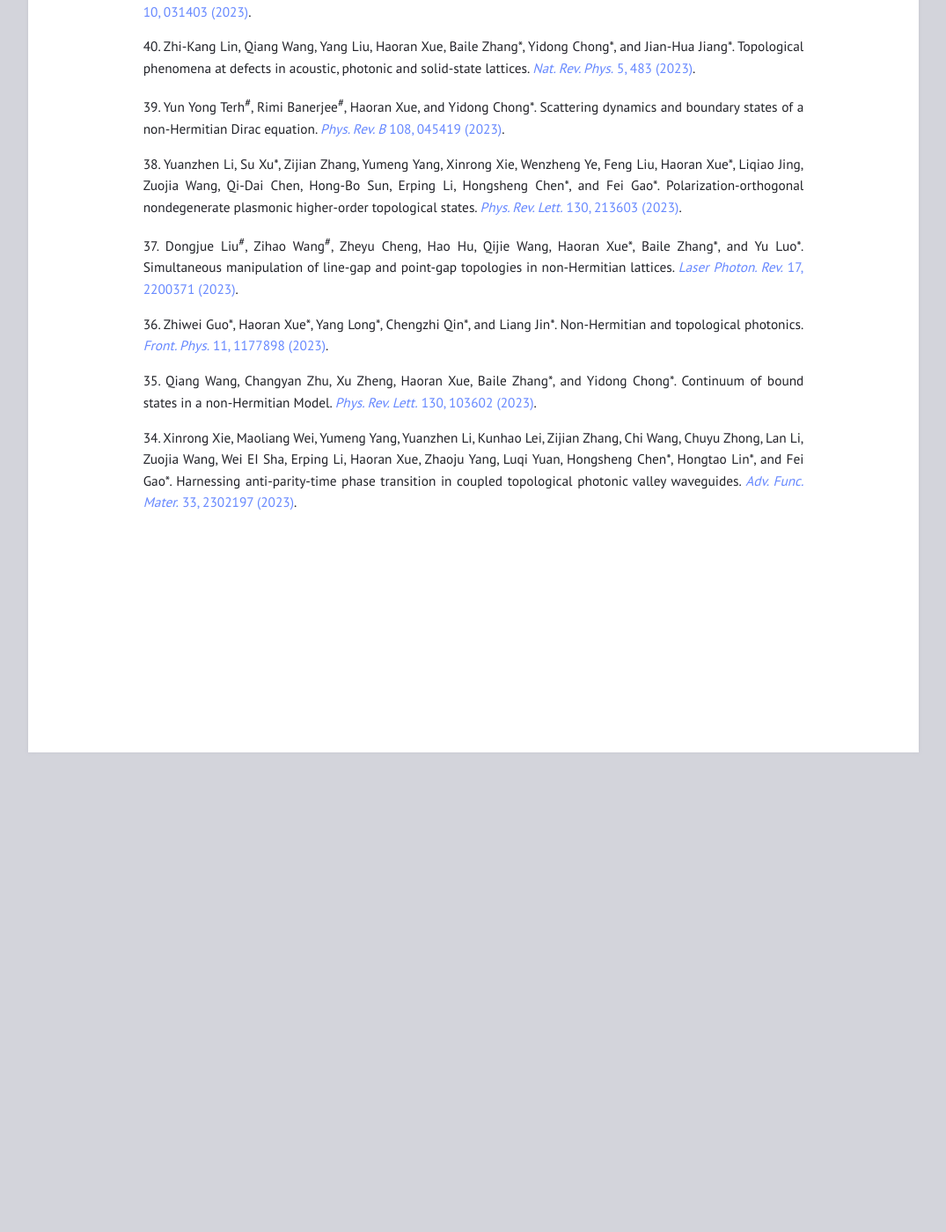
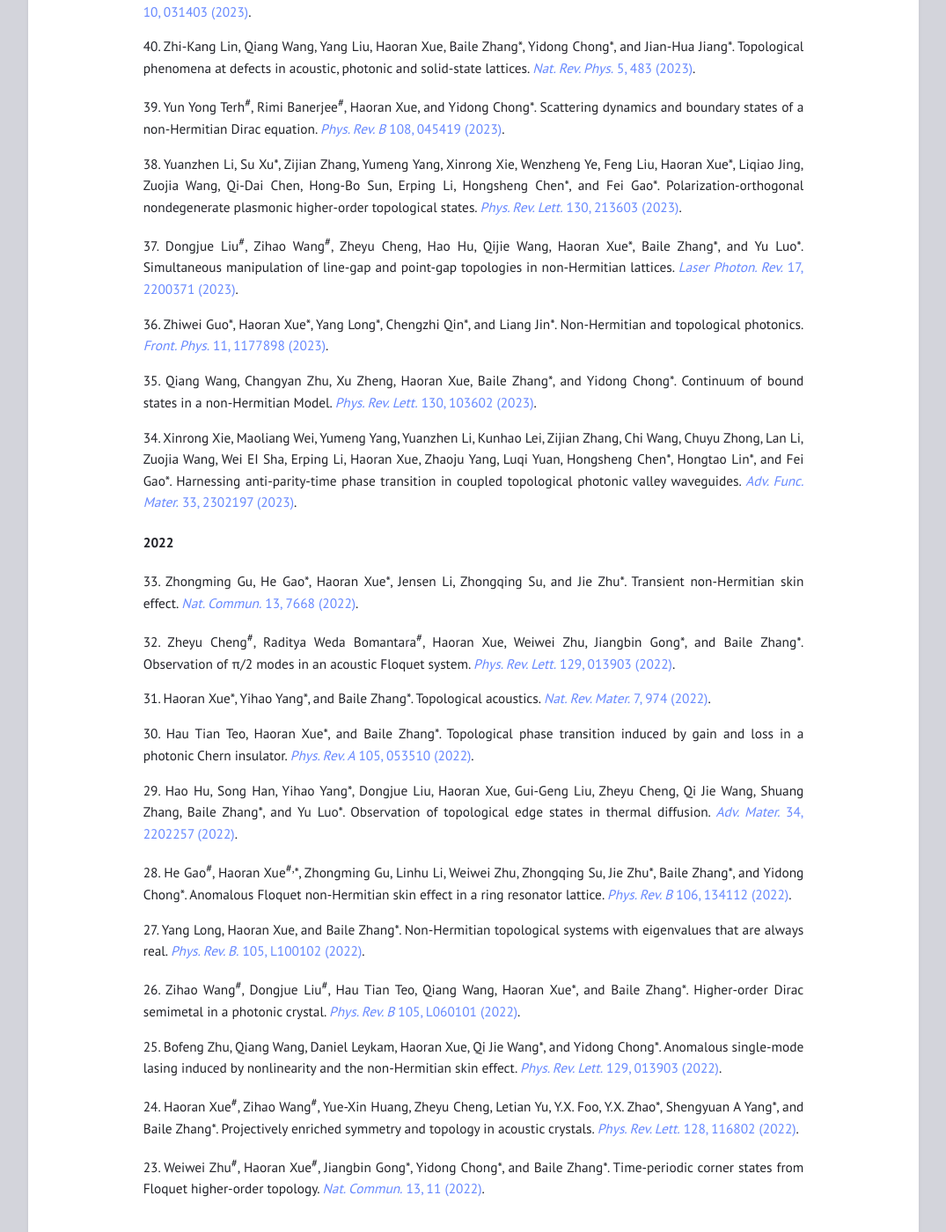
Before and after one commit to haoran-group/haoran-group.github.io, a Jekyll site: the page built from paper.md, in a window 1280 px wide and 1400 px high, scrolled down 545 px. Shown: the whole window at 88% size, without its empty margins (102-1177 px from the left). Built offline with Jekyll 4.4.1, drawn with Linux system fonts in a browser that asks for light colours.

Commit message:
Update paper.md

```diff
--- a/paper.md
+++ b/paper.md
@@ -29,3 +29,27 @@ title: Publication list
 35\.	Qiang Wang, Changyan Zhu, Xu Zheng, Haoran Xue, Baile Zhang\*, and Yidong Chong\*. Continuum of bound states in a non-Hermitian Model. [*Phys. Rev. Lett.* 130, 103602 (2023)](https://doi.org/10.1103/PhysRevLett.130.103602).
 
 34\.	Xinrong Xie, Maoliang Wei, Yumeng Yang, Yuanzhen Li, Kunhao Lei, Zijian Zhang, Chi Wang, Chuyu Zhong, Lan Li, Zuojia Wang, Wei EI Sha, Erping Li, Haoran Xue, Zhaoju Yang, Luqi Yuan, Hongsheng Chen\*, Hongtao Lin\*, and Fei Gao\*. Harnessing anti‐parity‐time phase transition in coupled topological photonic valley waveguides. [*Adv. Func. Mater.* 33, 2302197 (2023)](https://doi.org/10.1002/adfm.202302197).
+
+#### 2022
+
+33\.	Zhongming Gu, He Gao\*, Haoran Xue\*, Jensen Li, Zhongqing Su, and Jie Zhu\*. Transient non-Hermitian skin effect. [*Nat. Commun.* 13, 7668 (2022)](https://doi.org/10.1038/s41467-022-35448-2).
+
+32\.	Zheyu Cheng<sup>#</sup>, Raditya Weda Bomantara<sup>#</sup>, Haoran Xue, Weiwei Zhu, Jiangbin Gong\*, and Baile Zhang\*. Observation of π/2 modes in an acoustic Floquet system. [*Phys. Rev. Lett.* 129, 013903 (2022)](https://doi.org/10.1103/PhysRevLett.129.254301).
+
+31\.	Haoran Xue\*, Yihao Yang\*, and Baile Zhang\*. Topological acoustics. [*Nat. Rev. Mater.* 7, 974 (2022)](https://doi.org/10.1038/s41578-022-00465-6).
+
+30\.	Hau Tian Teo, Haoran Xue\*, and Baile Zhang\*. Topological phase transition induced by gain and loss in a photonic Chern insulator. [*Phys. Rev. A* 105, 053510 (2022)](https://doi.org/10.1103/PhysRevA.105.053510).
+
+29\.	Hao Hu, Song Han, Yihao Yang\*, Dongjue Liu, Haoran Xue, Gui‐Geng Liu, Zheyu Cheng, Qi Jie Wang, Shuang Zhang, Baile Zhang\*, and Yu Luo\*. Observation of topological edge states in thermal diffusion. [*Adv. Mater.* 34, 2202257 (2022)](https://doi.org/10.1002/adma.202202257).
+
+28\.	He Gao<sup>#</sup>, Haoran Xue<sup>#,</sup>\*, Zhongming Gu, Linhu Li, Weiwei Zhu, Zhongqing Su, Jie Zhu\*, Baile Zhang\*, and Yidong Chong\*. Anomalous Floquet non-Hermitian skin effect in a ring resonator lattice. [*Phys. Rev. B* 106, 134112 (2022)](https://doi.org/10.1103/PhysRevB.106.134112).
+
+27\.	Yang Long, Haoran Xue, and Baile Zhang\*. Non-Hermitian topological systems with eigenvalues that are always real. [*Phys. Rev. B.* 105, L100102 (2022)](https://doi.org/10.1103/PhysRevB.105.L100102).
+
+26\.	Zihao Wang<sup>#</sup>, Dongjue Liu<sup>#</sup>, Hau Tian Teo, Qiang Wang, Haoran Xue\*, and Baile Zhang\*. Higher-order Dirac semimetal in a photonic crystal. [*Phys. Rev. B* 105, L060101 (2022)](https://doi.org/10.1103/PhysRevB.105.L060101).
+
+25\.	Bofeng Zhu, Qiang Wang, Daniel Leykam, Haoran Xue, Qi Jie Wang\*, and Yidong Chong\*. Anomalous single-mode lasing induced by nonlinearity and the non-Hermitian skin effect. [*Phys. Rev. Lett.* 129, 013903 (2022)](https://doi.org/10.1103/PhysRevLett.129.013903).
+
+24\.	Haoran Xue<sup>#</sup>, Zihao Wang<sup>#</sup>, Yue-Xin Huang, Zheyu Cheng, Letian Yu, Y.X. Foo, Y.X. Zhao\*, Shengyuan A Yang\*, and Baile Zhang\*. Projectively enriched symmetry and topology in acoustic crystals. [*Phys. Rev. Lett.* 128, 116802 (2022)](https://doi.org/10.1103/PhysRevLett.128.116802).
+
+23\.	Weiwei Zhu<sup>#</sup>, Haoran Xue<sup>#</sup>, Jiangbin Gong\*, Yidong Chong\*, and Baile Zhang\*. Time-periodic corner states from Floquet higher-order topology. [*Nat. Commun.* 13, 11 (2022)](https://doi.org/10.1038/s41467-021-27552-6).
```
